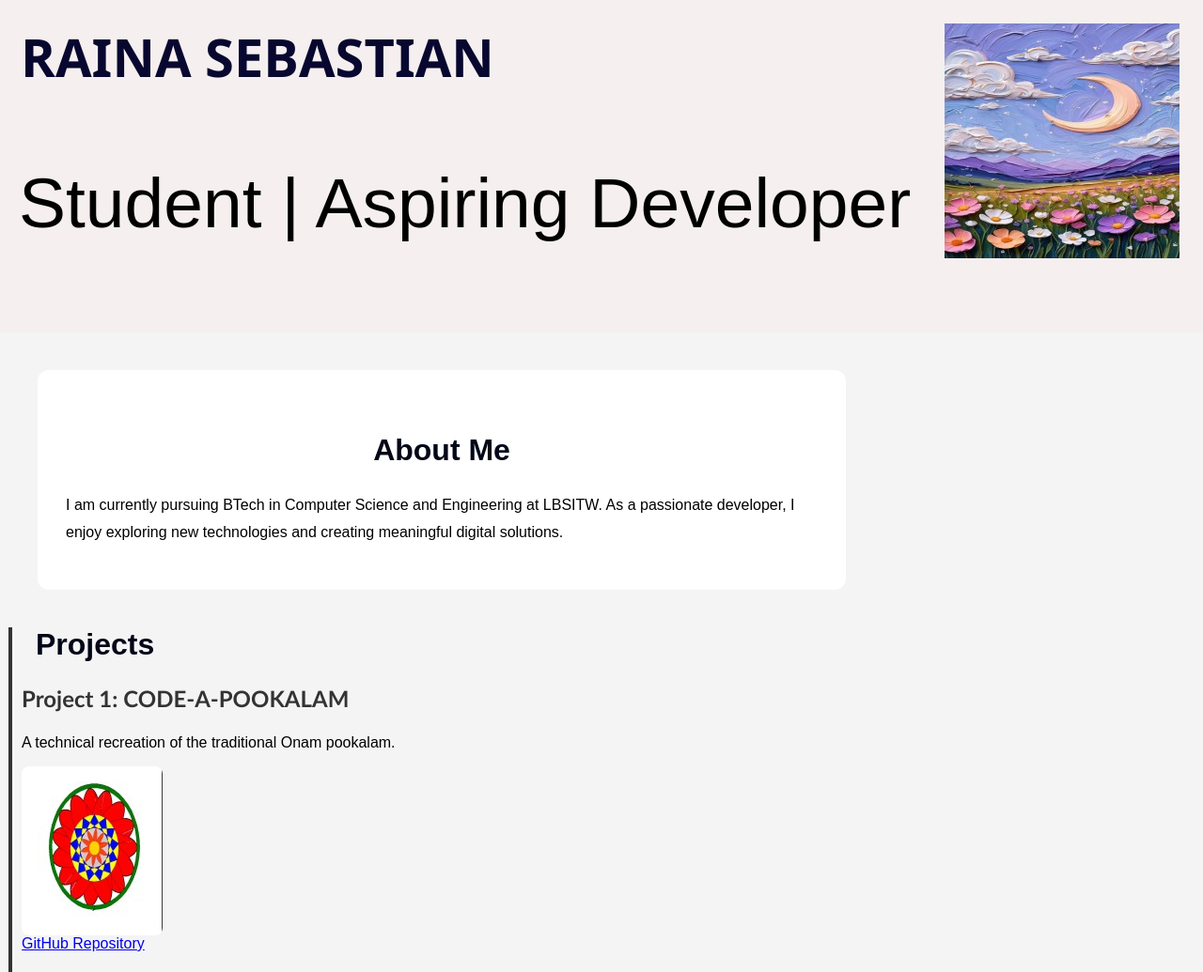
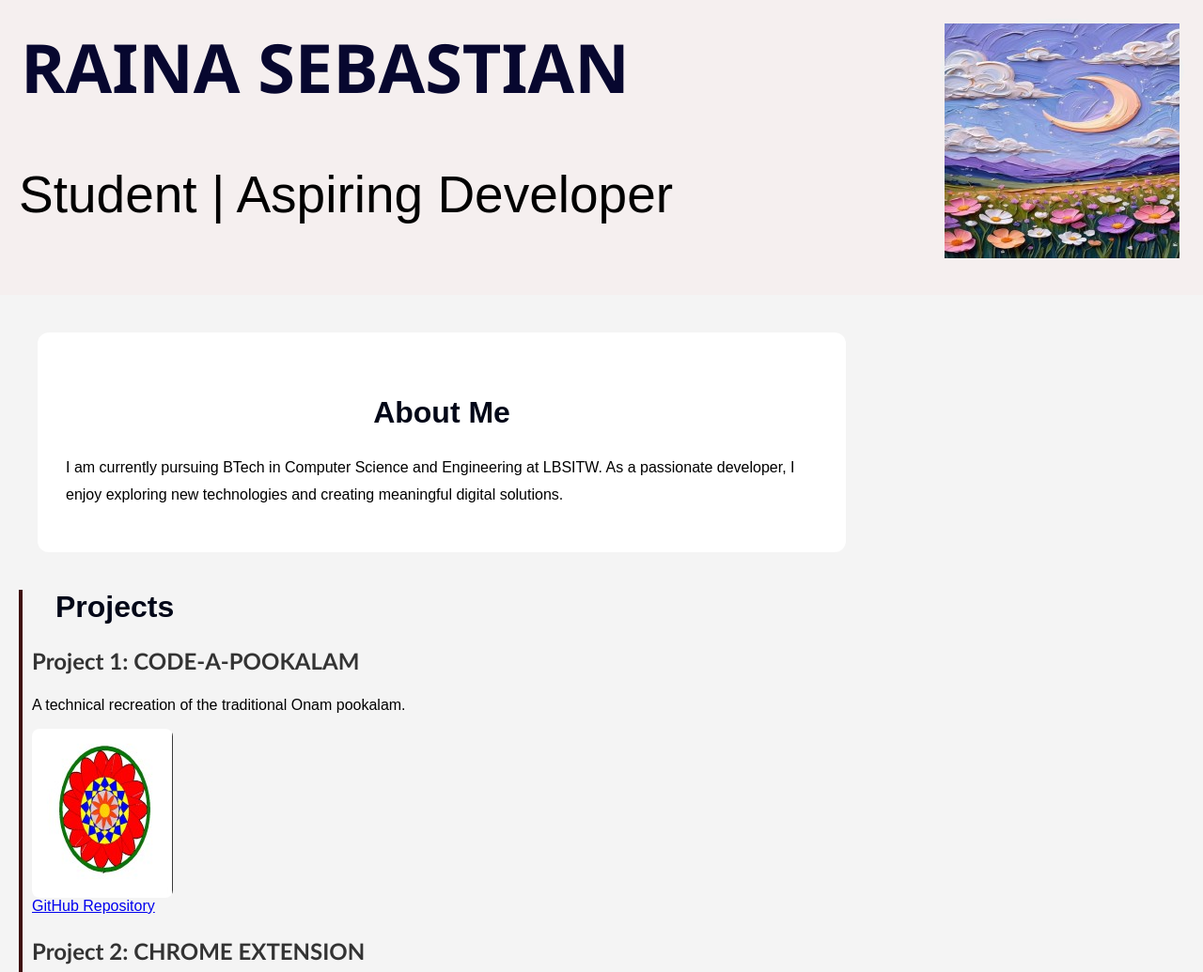
Before and after one commit to rainasebastian57-design/protofoilo, a plain HTML site: page index.html in a window 1280 px wide. Shown: the top 1035 px of the page at 94% size. Drawn offline with Linux system fonts and the light colour scheme.

Commit message:
commmited

```diff
--- a/style.css
+++ b/style.css
@@ -11,7 +11,7 @@ header {
     color: black;
     text-align: left;
     padding: 20px;
-    font-size: 75px;
+    font-size: 55px;
     font-family: Arial, sans-serif;
 
 
@@ -19,7 +19,7 @@ header {
 header h1 {
     margin: 2px;
     font-family :  'Segoe UI', Tahoma, Geneva, Verdana, sans-serif;
-    font-size: 3.5rem;
+    font-size: 4.5rem;
     font-weight: bold;
     color:rgb(7,7,47)}
 .header-image {
@@ -52,15 +52,15 @@ header h1 {
 
 
 .projects {
-    border-left: 4px solid #333;
+    border-left: 4px solid #3f0f0f;
     padding-left: 10px;
-    margin-left: 9px;
+    margin-left: 20px;
     margin-bottom: 15px;
 }
 .projects h2{
 
     text-align: left;
-    margin-left: 15px;
+    margin-left: 25px;
     color:#020718;
     margin-bottom:5px;
     font-size: 2rem;
```
